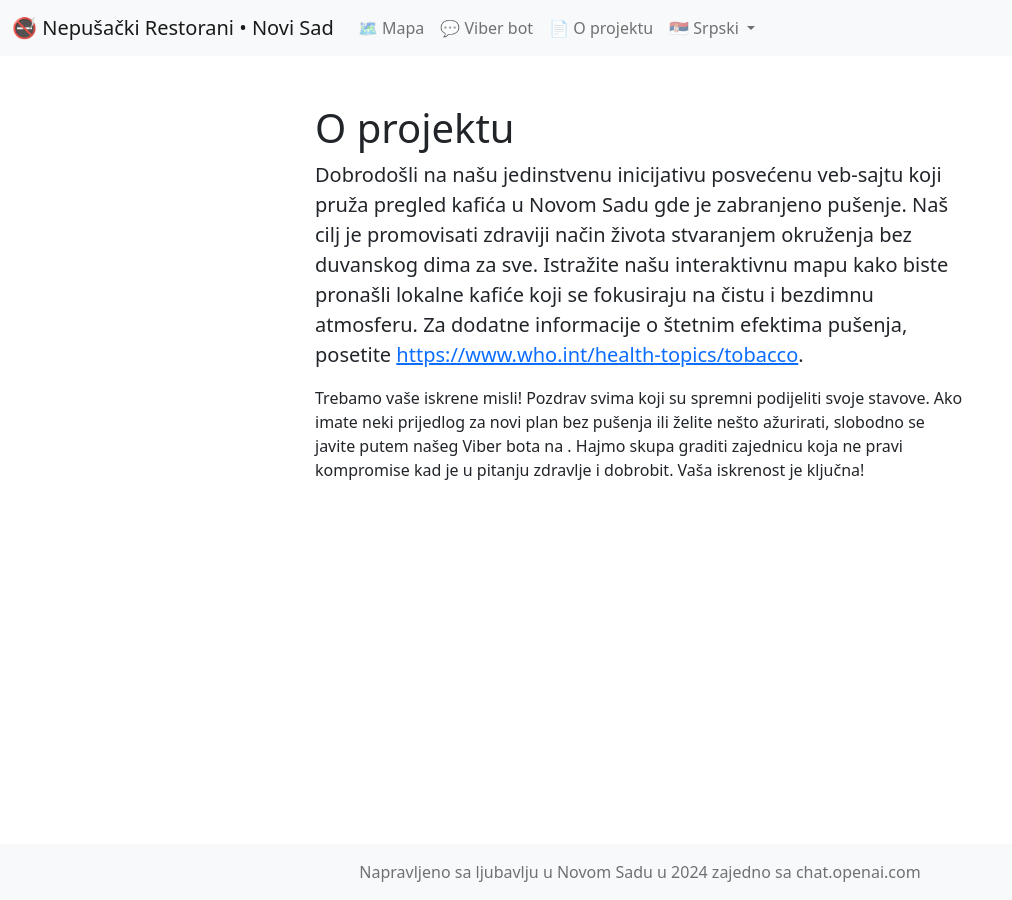
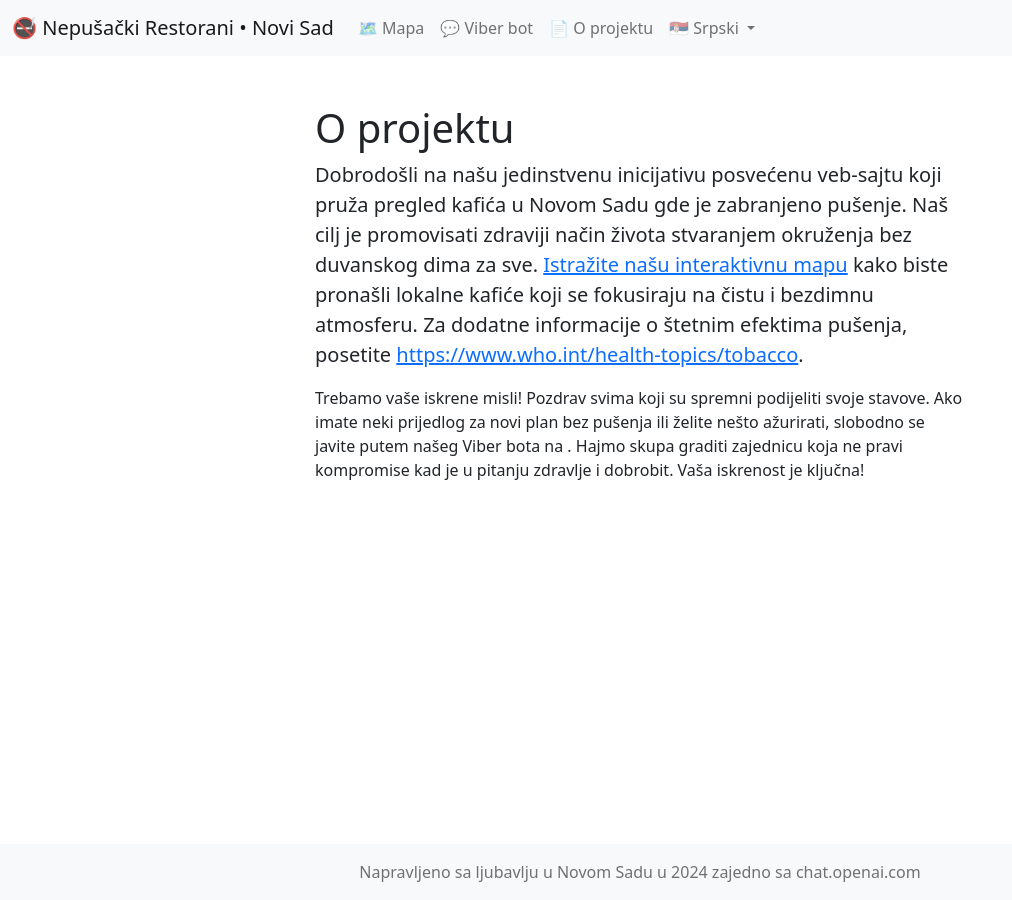
Before and after one commit to smokefreens/smokefreens.github.io, a Jekyll site: the page built from about.html, in a window 1280 px wide. Shown: the whole page, without its empty margins (0-1012 px from the left). Built offline with Jekyll 4.4.1, drawn with Linux system fonts in a browser that asks for light colours.

Commit message:
about fixes

```diff
--- a/about.html
+++ b/about.html
@@ -5,14 +5,13 @@ og_title: 🚭 Nepušački Restorani • Novi Sad
 og_description: Istražite našu interaktivnu mapu kako biste otkrili lokalne kafiće koji stavljaju akcenat na čistu i bezdimnu atmosferu.
 ---
 
-<main class="flex-shrink-0">
+<main class="flex-shrink-0" style="padding-bottom: 80px">
   <div class="container">
     <h1 class="mt-5">O projektu</h1>
-    <p class="lead">Dobrodošli na našu jedinstvenu inicijativu posvećenu veb-sajtu koji pruža pregled kafića u Novom Sadu gde je zabranjeno pušenje. Naš cilj je promovisati zdraviji način života stvaranjem okruženja bez duvanskog dima za sve. Istražite našu interaktivnu mapu kako biste pronašli lokalne kafiće koji se fokusiraju na čistu i bezdimnu atmosferu. Za dodatne informacije o štetnim efektima pušenja, posetite <a href="https://www.who.int/health-topics/tobacco#tab=tab_2">https://www.who.int/health-topics/tobacco</a>.</p>
+    <p class="lead">Dobrodošli na našu jedinstvenu inicijativu posvećenu veb-sajtu koji pruža pregled kafića u Novom Sadu gde je zabranjeno pušenje. Naš cilj je promovisati zdraviji način života stvaranjem okruženja bez duvanskog dima za sve. <a href="/">Istražite našu interaktivnu mapu</a> kako biste pronašli lokalne kafiće koji se fokusiraju na čistu i bezdimnu atmosferu. Za dodatne informacije o štetnim efektima pušenja, posetite <a href="https://www.who.int/health-topics/tobacco#tab=tab_2">https://www.who.int/health-topics/tobacco</a>.</p>
     <p>Trebamo vaše iskrene misli! Pozdrav svima koji su spremni podijeliti svoje stavove. Ako imate neki prijedlog za novi plan bez pušenja ili želite nešto ažurirati, slobodno se javite putem našeg Viber bota na <link>. Hajmo skupa graditi zajednicu koja ne pravi kompromise kad je u pitanju zdravlje i dobrobit. Vaša iskrenost je ključna!</p>
   </div>
 </main>
-
 
 <nav class="navbar fixed-bottom bg-light">
   <div class="container">
--- a/en/about.html
+++ b/en/about.html
@@ -5,10 +5,10 @@ og_title: 🚭 Smoke Free Cafes • Novi Sad
 og_description: Explore our interactive map to discover local cafes that prioritize a clean and smoke-free atmosphere.
 ---
 
-<main class="flex-shrink-0">
+<main class="flex-shrink-0" style="padding-bottom: 80px">
   <div class="container">
     <h1 class="mt-5">About</h1>
-    <p class="lead">Welcome to our unique initiative, a dedicated website mapping non-smoking cafes in Novi Sad. Committed to promoting a healthier lifestyle, we aim to create a smoke-free environment for everyone. Explore our interactive map to discover local cafes that prioritize a clean and smoke-free atmosphere. For more information on the harmful effects of smoking, visit <a href="https://www.who.int/health-topics/tobacco#tab=tab_2">https://www.who.int/health-topics/tobacco</a>.</p>
+    <p class="lead">Welcome to our unique initiative, a dedicated website mapping non-smoking cafes in Novi Sad. Committed to promoting a healthier lifestyle, we aim to create a smoke-free environment for everyone. <a href="/en/">Explore our interactive map</a> to discover local cafes that prioritize a clean and smoke-free atmosphere. For more information on the harmful effects of smoking, visit <a href="https://www.who.int/health-topics/tobacco#tab=tab_2">https://www.who.int/health-topics/tobacco</a>.</p>
     <p>Your feedback is invaluable to us! We extend a warm greeting to those who share their thoughts. Feel free to propose a new non-smoking plan or suggest updates via our Viber bot at <link>. Together, let's build a community that values health and well-being.</p>
   </div>
 </main>
--- a/ru/about.html
+++ b/ru/about.html
@@ -6,10 +6,10 @@ og_description: Исследуйте нашу интерактивную кар
 
 ---
 
-<main class="flex-shrink-0">
+<main class="flex-shrink-0" style="padding-bottom: 80px">
   <div class="container">
     <h1 class="mt-5">О проекте</h1>
-    <p class="lead">Добро пожаловать на наш веб-сайт, посвященный кафе без курения в Новом Саду. Мы создаем бездымное пространство, поддерживая здоровый образ жизни. Используйте нашу карту, чтобы найти кафе с чистой атмосферой. Более подробную информацию о вреде курения вы можете получить на <a href="https://www.who.int/ru/health-topics/tobacco#tab=tab_2">https://www.who.int/ru/health-topics/tobacco</a>.</p>
+    <p class="lead">Добро пожаловать на наш веб-сайт, посвященный кафе без курения в Новом Саду. Мы создаем бездымное пространство, поддерживая здоровый образ жизни. <a href="/ru/">Используйте нашу карту</a>, чтобы найти кафе с чистой атмосферой. Более подробную информацию о вреде курения вы можете получить на <a href="https://www.who.int/ru/health-topics/tobacco#tab=tab_2">https://www.who.int/ru/health-topics/tobacco</a>.</p>
     <p>Ваш отзыв важен! Приветствуем ваши предложения и обновления через наш Viber-бот по адресу <link>. Давайте вместе развивать здоровое сообщество.</p>
   </div>
 </main>
```
